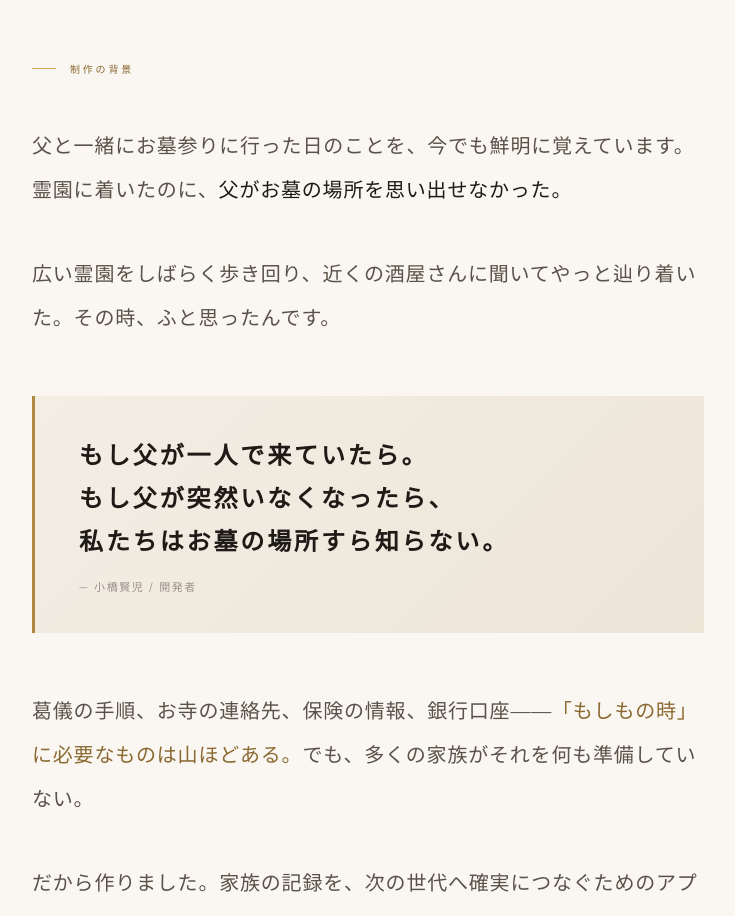
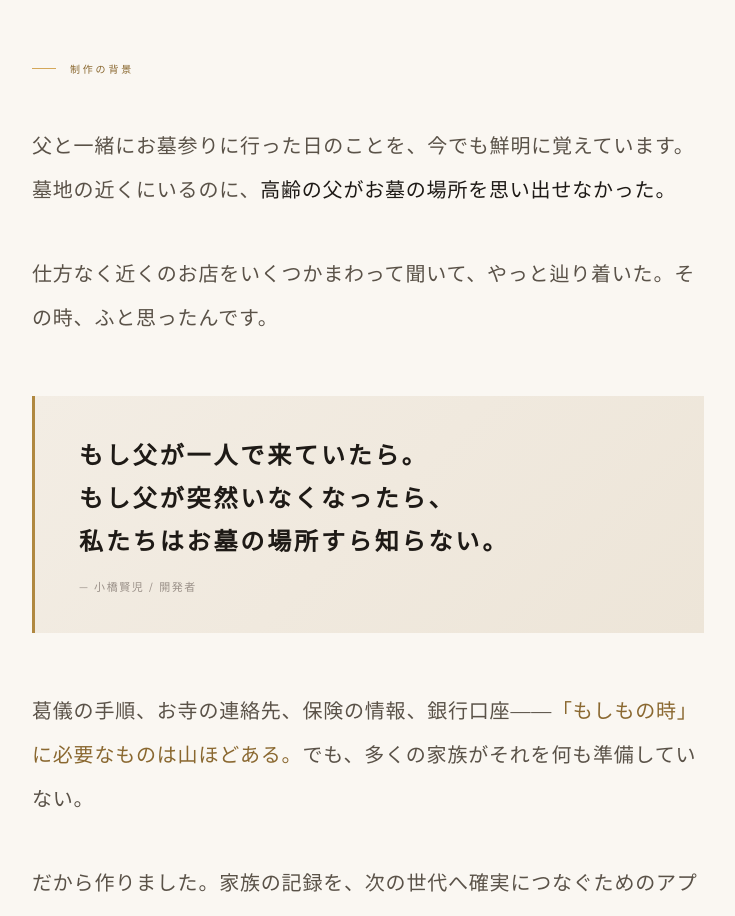
Before and after one commit to kenji-584/ohaka-app, a React (Vite) app: page / in a window 1280 px wide. Shown: the part 840-1756 px from the top of the page, without its empty margins (272-1007 px from the left). Built offline with nearby package versions, Linux system fonts and the light colour scheme.

Commit message:
Update LandingPage.jsx

```diff
--- a/src/LandingPage.jsx
+++ b/src/LandingPage.jsx
@@ -58,8 +58,8 @@ export default function LandingPage({ onEnterApp }) {
       <section className="lp-story">
         <div className="lp-story-label">制作の背景</div>
         <div className="lp-story-text fade-up">
-          <p>父と一緒にお墓参りに行った日のことを、今でも鮮明に覚えています。霊園に着いたのに、<strong>父がお墓の場所を思い出せなかった。</strong></p>
-          <p>広い霊園をしばらく歩き回り、近くの酒屋さんに聞いてやっと辿り着いた。その時、ふと思ったんです。</p>
+          <p>父と一緒にお墓参りに行った日のことを、今でも鮮明に覚えています。墓地の近くにいるのに、<strong>高齢の父がお墓の場所を思い出せなかった。</strong></p>
+          <p>仕方なく近くのお店をいくつかまわって聞いて、やっと辿り着いた。その時、ふと思ったんです。</p>
         </div>
         <div className="lp-story-quote fade-up">
           もし父が一人で来ていたら。<br/>
```
